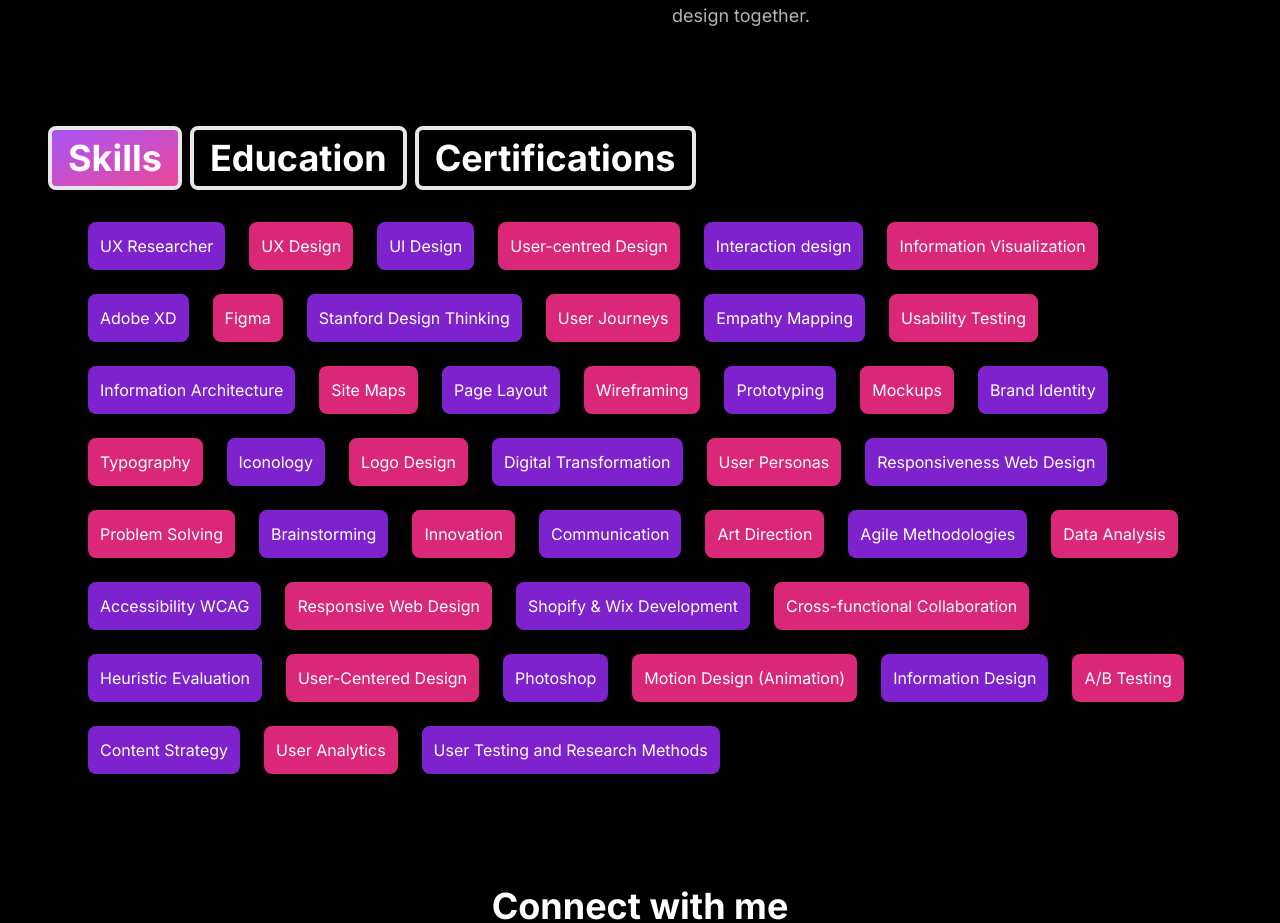
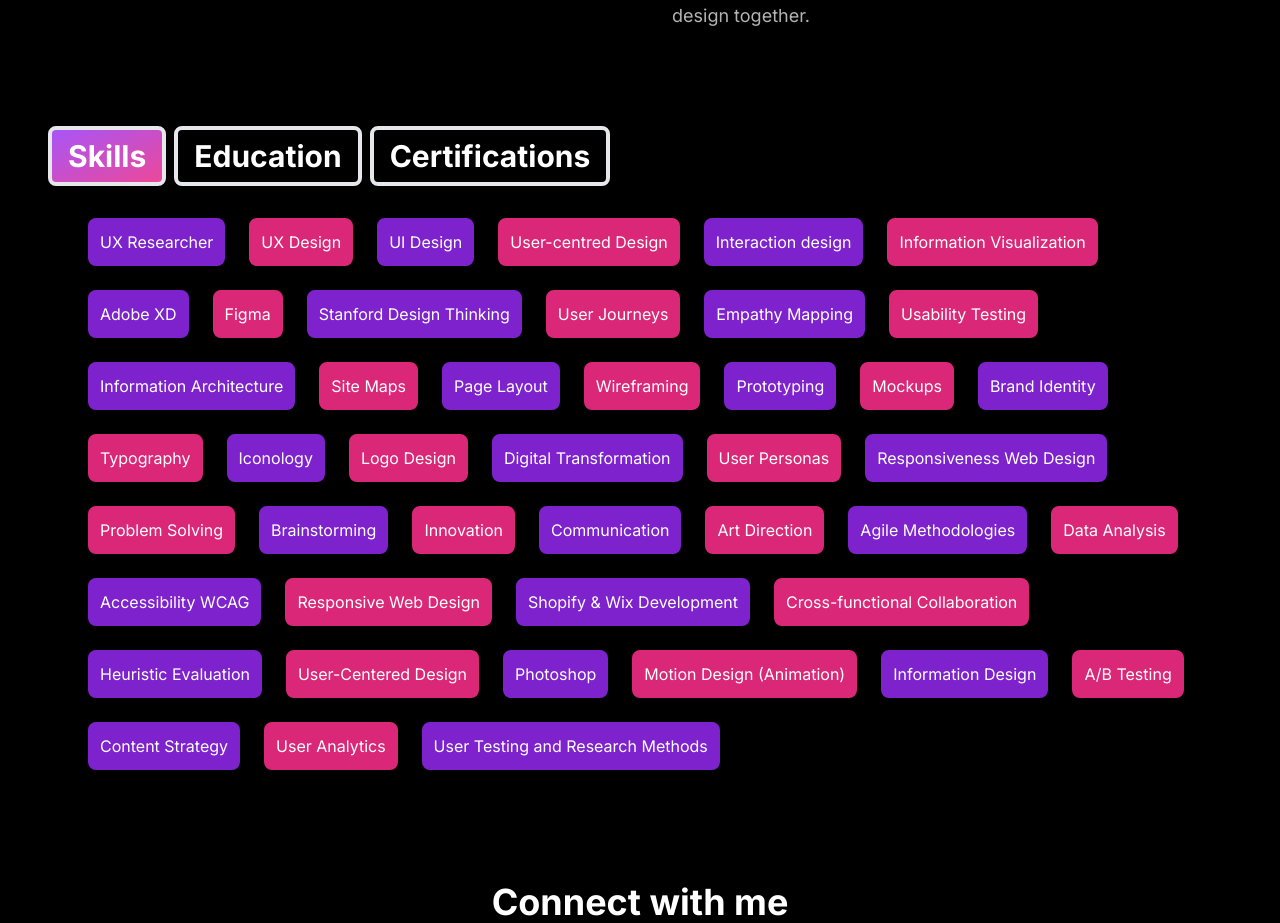
Before and after one commit to Alumsdesigns/portfolio, a Next.js app: page / in a window 1280 px wide. Shown: the part 2460-3383 px from the top of the page. Built offline with nearby package versions, Linux system fonts and the light colour scheme.

Commit message:
updated skills font

```diff
--- a/src/app/components/AboutSection.jsx
+++ b/src/app/components/AboutSection.jsx
@@ -744,7 +744,7 @@ const AboutSection = () => {
           </p>
         </div>
       </div>
-      <div className="flex flex-col sm:flex-row justify-start mt-8 text-2xl md:text-3xl lg:text-4xl font-bold">
+      <div className="flex flex-col sm:flex-row justify-start mt-8 text-xl md:text-3xl lg:text-3xl font-bold">
         <TabButton
           selectTab={() => handleTabChange('skills')}
           active={tab === 'skills'}
```
